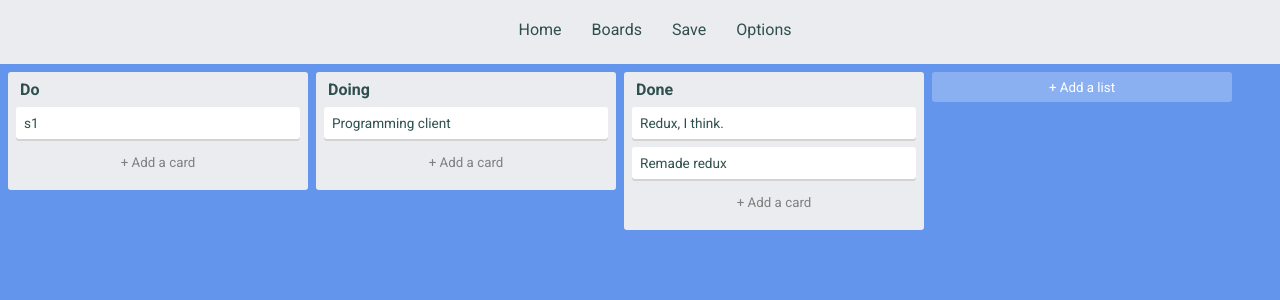
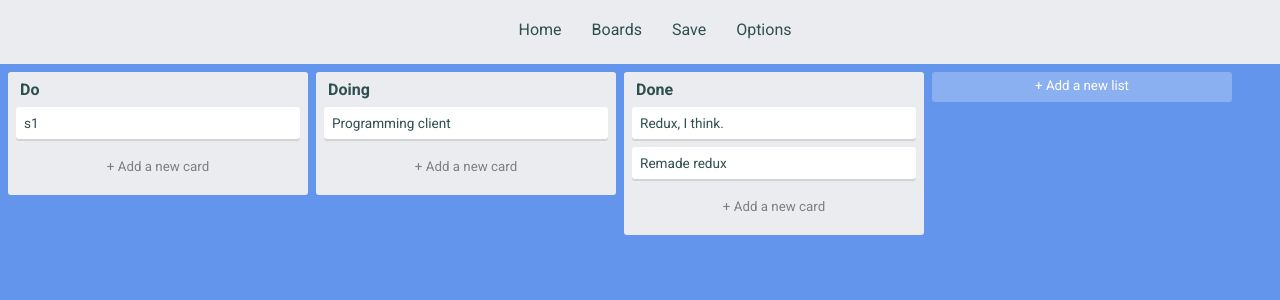
Before and after one commit to codekcv/lister, a React (Create React App) app: page / in a window 1280 px wide. Shown: the top 300 px of the page. Built offline with nearby package versions, Linux system fonts and the light colour scheme.

Commit message:
margin & padding | fixed navbar pos

```diff
--- a/src/components/card/Card.tsx
+++ b/src/components/card/Card.tsx
@@ -40,11 +40,7 @@ const CardLi: React.FC<Props> = ({
   ];
 
   //=== Container === \\
-  const [hover, setHover] = useState(false);
   const [editing, setEditing] = useState(false);
-
-  const handleMouseEnter = () => setHover(true);
-  const handleMouseLeave = () => setHover(false);
 
   //=== Button ===\\
   const handleDone = () => {
@@ -106,8 +102,6 @@ const CardLi: React.FC<Props> = ({
           {...provided.dragHandleProps}
           isCross={cross}
           isEdit={editing}
-          onMouseEnter={handleMouseEnter}
-          onMouseLeave={handleMouseLeave}
         >
           {!editing ? (
             <div className="textDiv" onClick={handleDone}>
@@ -146,7 +140,6 @@ interface Styled {
 
 // eslint-disable-next-line
 const Container = styled.div<Styled>`
-  position: relative;
   background: white;
   width: auto;
   border-radius: 3px;
@@ -163,17 +156,16 @@ const Container = styled.div<Styled>`
     margin-bottom: calc(var(--g-margin));
     padding: 8px; //var(--g-padding);
     width: auto;
-  }
 
-  .textDiv:hover {
-    .card-button {
-      display: block;
+    :hover {
+      .card-button {
+        display: block;
+      }
     }
   }
 
   .text {
     text-decoration: ${props => props.isCross && 'line-through'};
-    font-style: ${props => props.isCross && 'italic'};
     overflow-wrap: break-word;
     word-wrap: break-word;
     font-size: var(--g-text-card-size);
@@ -195,7 +187,7 @@ const Container = styled.div<Styled>`
     width: 100%;
     color: blue;
     margin-bottom: -4px;
-    padding: 3px 7px;
+    padding: 7px;
     border: 1px blue solid;
     border-radius: 3px;
   }
--- a/src/components/card/Cards.tsx
+++ b/src/components/card/Cards.tsx
@@ -42,9 +42,11 @@ const Cards: React.FC<Props> = ({
           </div>
         )}
       </Droppable>
-      <div className="textarea-container">
-        {!adding && <button onClick={handleClick}>+ Add a card</button>}
-      </div>
+      {!adding && (
+        <div className="add-card-div">
+          <button onClick={handleClick}>+ Add a new card</button>
+        </div>
+      )}
     </Container>
   );
 };
@@ -60,25 +62,24 @@ const Container = styled.div`
     margin: 0;
     margin-bottom: 1px;
     padding: 0;
+
+    :hover {
+      background: lightgray;
+      text-decoration: underline;
+    }
   }
 
-  button:hover {
-    background: lightgray;
-    text-decoration: underline;
-  }
-
-  textarea {
-    font-size: 1rem;
+  .add-card-div {
+    padding: 4.5px;
   }
 
   .textarea-container {
     width: auto;
-    margin: var(--g-margin) 0;
   }
 
   .add-card-textarea {
     width: 100%;
-    padding: calc(var(--g-padding) * 2);
+
     border: 1px rgba(255, 255, 255, 0.5) solid;
   }
 `;
--- a/src/components/list/List.tsx
+++ b/src/components/list/List.tsx
@@ -50,7 +50,6 @@ const ListLi: React.FC<Props> = ({
   const handleSubmit = (title: string) => {
     title.trim() ? editList(id, title) : editList(id, 'Untitled List');
     setEditing(false);
-    setHover(false);
   };
 
   const handleFocus = (e: React.FocusEvent<HTMLTextAreaElement>) => {
@@ -62,12 +61,6 @@ const ListLi: React.FC<Props> = ({
   const handleBlur = (e: React.FocusEvent<HTMLTextAreaElement>) => {
     handleSubmit(e.target.value);
   };
-
-  //=== HOVER ===\\
-  const [hover, setHover] = useState(false);
-
-  const handleMouseEnter = () => setHover(true);
-  const handleMouseLeave = () => setHover(false);
 
   //=== BUTTON ===\\
   const [editing, setEditing] = useState(false);
@@ -115,12 +108,8 @@ const ListLi: React.FC<Props> = ({
   }
 
   return (
-    <Container isHover={hover}>
-      <div
-        className="title-area"
-        onMouseEnter={handleMouseEnter}
-        onMouseLeave={handleMouseLeave}
-      >
+    <Container>
+      <div className="title-area">
         {!editing ? (
           <>
             <p className="list-title">{title}</p>
@@ -154,29 +143,22 @@ const ListLi: React.FC<Props> = ({
   );
 };
 
-const Container = styled.div<{ isHover: boolean }>`
+const Container = styled.div`
   background: #ebecf0;
   width: 300px;
   margin: var(--g-margin);
   padding: calc(var(--g-padding) * 2);
   border-radius: 3px;
 
-  .title-area:hover {
-    .list-button {
-      display: block;
-    }
-  }
-
-  .list-button {
-    display: none;
-    position: absolute;
-    right: 4px;
-    top: 4px;
-  }
-
   .title-area {
     position: relative;
     margin-bottom: 8px;
+
+    :hover {
+      .list-button {
+        display: block;
+      }
+    }
   }
 
   .list-title {
@@ -190,9 +172,10 @@ const Container = styled.div<{ isHover: boolean }>`
   }
 
   .list-button {
+    display: none;
     position: absolute;
     right: 4px;
-    top: 0px;
+    top: 0;
   }
 
   .list-textarea {
--- a/src/components/list/Lists.tsx
+++ b/src/components/list/Lists.tsx
@@ -25,9 +25,9 @@ const Lists: React.FC<Props> = ({ listState, addList }) => {
           <ListLi list={list} />
         </div>
       ))}
-      <button className="new-list" onClick={handleNewList}>
-        + Add a list
-      </button>
+      <div className="button-div" onClick={handleNewList}>
+        <button>+ Add a new list</button>
+      </div>
     </Container>
   );
 };
@@ -35,22 +35,27 @@ const Lists: React.FC<Props> = ({ listState, addList }) => {
 const Container = styled.div`
   display: flex;
 
-  .new-list {
+  .button-div {
     background: rgba(255, 255, 255, 0.25);
-    color: white;
+    height: 30px;
     text-align: center;
-    width: 300px;
-    height: 30px;
     margin: var(--g-margin);
-    border: none;
     border-radius: 3px;
+
+    button {
+      background: none;
+      color: white;
+      width: 300px;
+      margin-top: 6px;
+      border: none;
+    }
+
+    :hover {
+      background: rgba(255, 255, 255, 0.45);
+    }
   }
 
-  .new-list:hover {
-    background: rgba(255, 255, 255, 0.45);
-  }
-
-  textarea {
+  .button-div textarea {
     width: 280px;
     padding: var(--g-padding);
   }
--- a/src/pages/Home.tsx
+++ b/src/pages/Home.tsx
@@ -8,30 +8,35 @@ export const Home: React.FC = () => {
   };
 
   return (
-    <>
-      <Navbar>
+    <Container>
+      <div className="navbar-container">
+        <nav>
           <ul>
             <li>Home</li>
             <li>Boards</li>
             <li>Save</li>
             <li onClick={handleReset}>Options</li>
           </ul>
-      </Navbar>
-      <Container>
+        </nav>
+      </div>
+
+      <div className="lists-container">
         <Lists />
+      </div>
     </Container>
-    </>
   );
 };
 
 const Container = styled.div`
-  margin: var(--g-margin);
-`;
-
-const Navbar = styled.div`
+  .navbar-container {
     width: 100vw;
     height: 64px;
+
+    nav {
+      position: fixed;
       background: #ebecf0;
+      width: 100vw;
+      height: 64px;
 
       ul {
         display: flex;
@@ -43,4 +48,10 @@ const Navbar = styled.div`
           margin-left: 30px;
         }
       }
+    }
+  }
+
+  .lists-container {
+    margin: var(--g-margin);
+  }
 `;
```
Lines whose indentation alone changed are shown as unchanged.
